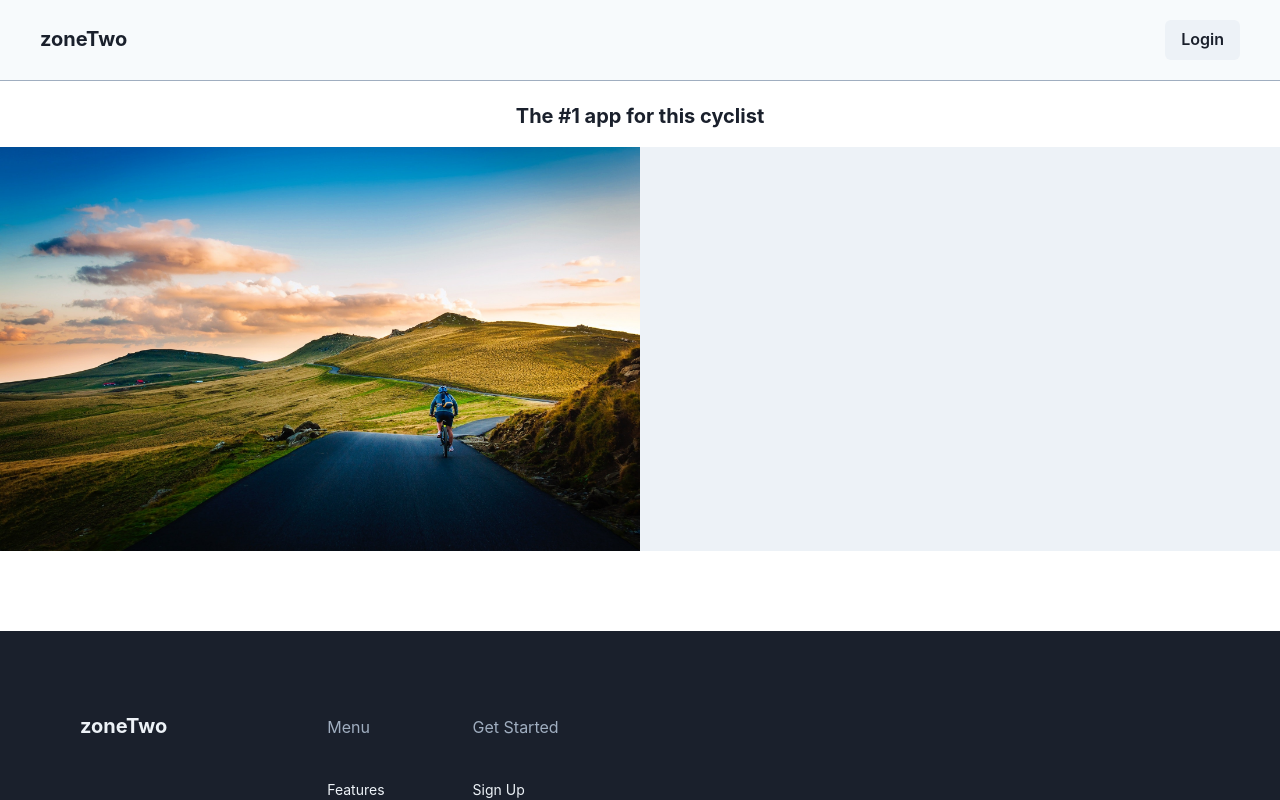
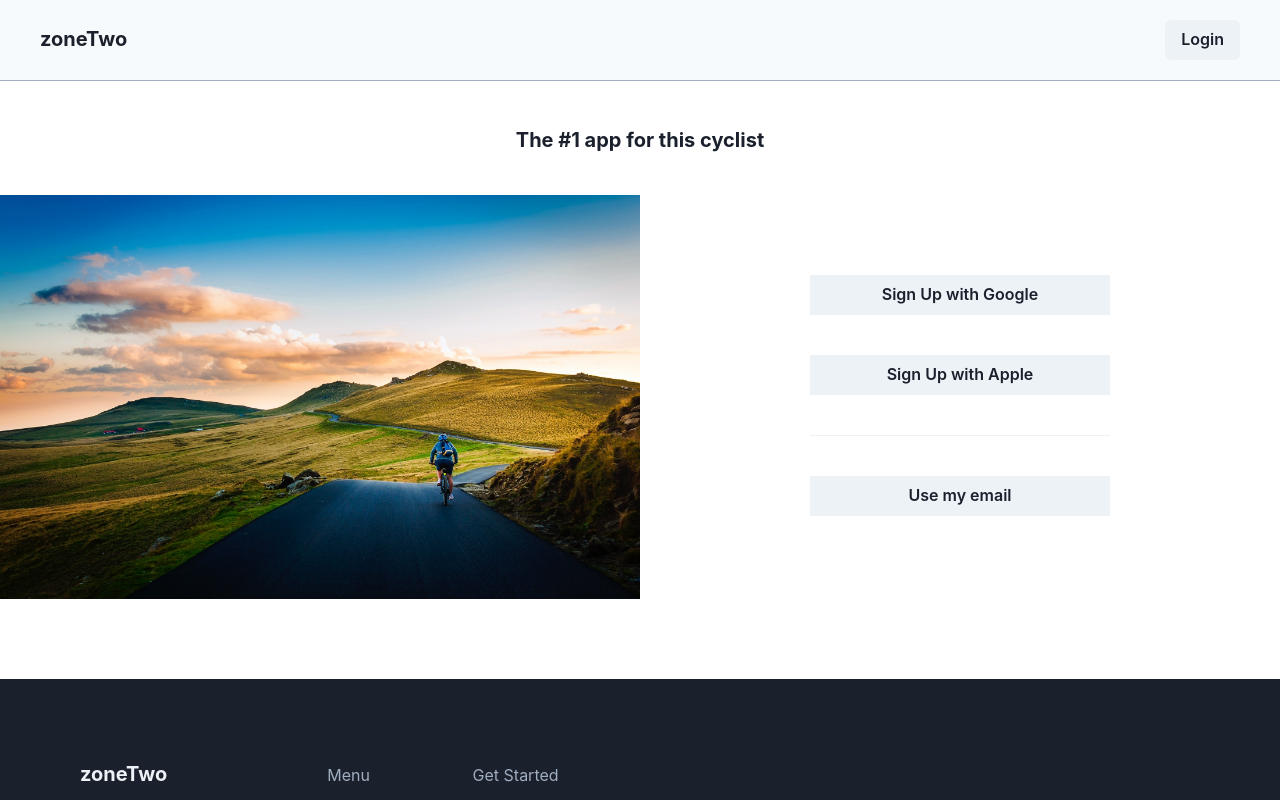
Before and after one commit to jayflan/zoneTwo, a React app: page / in a window 1280 px wide. Shown: the top 800 px of the page. Built offline with nearby package versions, Linux system fonts and the light colour scheme.

Commit message:
update landing page

```diff
--- a/client/_components/Landing.js
+++ b/client/_components/Landing.js
@@ -1,16 +1,24 @@
-import { Box, Center, Flex, HStack, Image, Text } from "@chakra-ui/react";
+import { Box, Center, Divider, Flex, VStack, Image, Text, Button } from "@chakra-ui/react";
 import React from "react";
 
 
 const Landing = () => {
   return(
     <div>
-      <Center as='h1' p='4'><Text as='b' fontSize='xl'>The #1 app for this cyclist</Text></Center>
+      <Center as='h1' p='10'><Text as='b' fontSize='xl'>The #1 app for this cyclist</Text></Center>
       <Flex id='landing'>
         <Box bg='gray.100' h='full' w='full'>
           <Image src='_img/roadBike.jpg' alt='Cycling'/>
         </Box>
-        <Box bg='gray.100' w='full'></Box>
+        <VStack mt='20' w='full' spacing='10'>
+          <Button w='300px' borderRadius='0'>Sign Up with Google</Button>
+          <Button w='300px' borderRadius='0'>Sign Up with Apple</Button>
+          <Divider orientation="horizontal" w='300px'></Divider>
+          <Button w='300px' borderRadius='0'>Use my email</Button>
+        </VStack>
+        {/* <Box bg='gray.100' w='full'>
+          <Box m='10' bg='gray.500'></Box>
+        </Box> */}
       </Flex>
     </div>
   );
```
